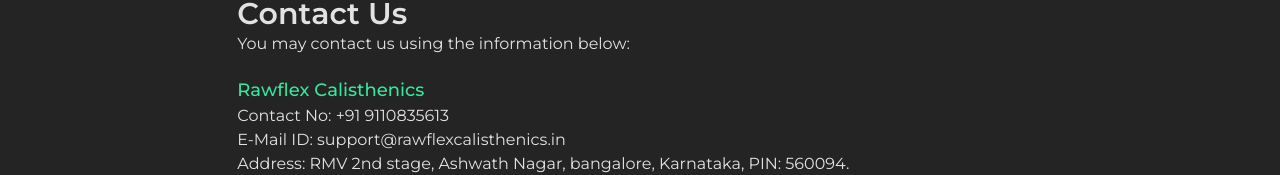
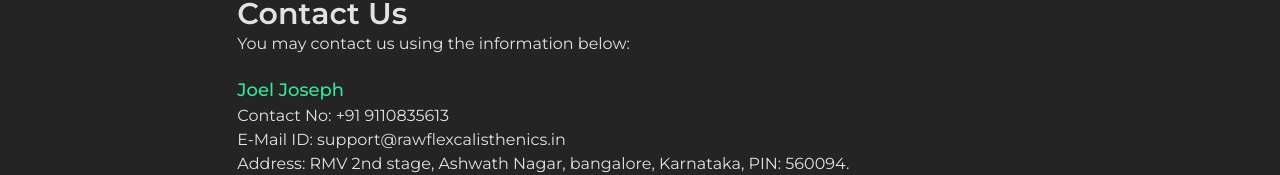
Before and after one commit to zepher-23/raw-flex, a React (Vite) app: page /contact in a window 1280 px wide. Shown: the part 568-743 px from the top of the page. Built offline with nearby package versions, Linux system fonts and the light colour scheme.

Commit message:
Update Contact.jsx

```diff
--- a/src/Pages/Contact.jsx
+++ b/src/Pages/Contact.jsx
@@ -17,7 +17,7 @@
 
 <p className="mb-5">You may contact us using the information below:</p>
 
-<h5 className="text-secondary">Rawflex Calisthenics</h5>
+<h5 className="text-secondary">Joel Joseph</h5>
 <p>Contact No: +91 9110835613</p>
 <p>E-Mail ID: support@rawflexcalisthenics.in</p>
 <p>Address: RMV 2nd stage, Ashwath Nagar, bangalore, Karnataka, PIN: 560094.</p>
```
